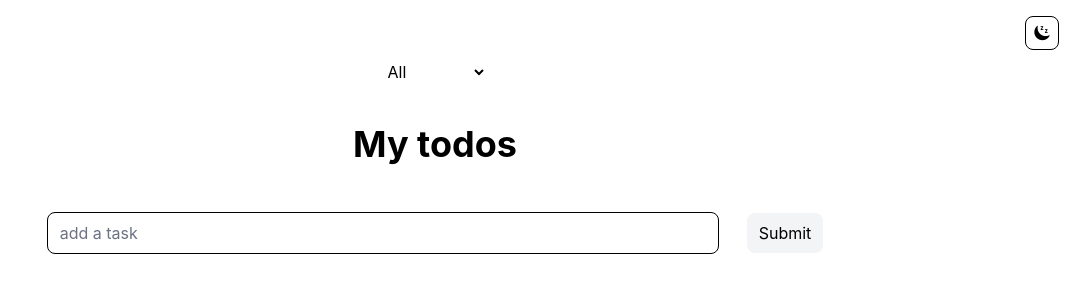
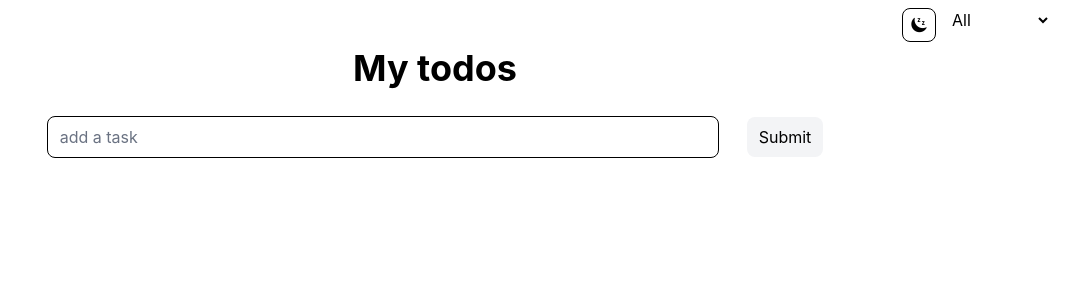
Before and after one commit to Neerrr001/learnwebdev, a React (Vite) app in the folder to-do-app/: page / in a window 1280 px wide. Shown: the top 300 px of the page, without its empty margins (205-1280 px from the left). Built offline with nearby package versions, Linux system fonts and the light colour scheme.

Commit message:
Created a top and mid section (UI-wise) to make it much more systematic

```diff
--- a/to-do-app/src/App.tsx
+++ b/to-do-app/src/App.tsx
@@ -95,9 +95,14 @@ function App() {
   }
 
   return (
-    <div className={` pt-5 gap-10 flex flex-col  items-center min-h-screen ${themeBody}`}>
+    <div className={`flex flex-col gap-4 min-h-screen ${themeBody}`}>
+      <div>
+        <div className="w-full mt-2 px-6 flex  gap-3 justify-end">
           <DarkMode toggle={toggle} screen={screen}/>
           <Filter filter ={filter} setFilter={setFilter}/>
+        </div>
+      </div>
+      <div className="flex flex-col gap-5 items-center justify-center">
         <h2 className='text-4xl font-bold'>My todos</h2>
         <div className='flex gap-3  justify-center items-center'>
           <input
@@ -139,6 +144,7 @@ function App() {
             ))}
           </ul>
         </div>
+      </div>
 
     </div>
   )
--- a/to-do-app/src/components/DarkMode.tsx
+++ b/to-do-app/src/components/DarkMode.tsx
@@ -18,7 +18,7 @@ function darkMode({toggle, screen} : DarkModeProps) {
   return (
     <div className='relative max-h-0.5'>
         <button
-        className='fixed bg-white active:scale-95   px-2 py-2 top-4 right-4 border hover:bg-gray-100 cursor-pointer rounded-lg'
+        className=' bg-white active:scale-95   px-2 py-2  border hover:bg-gray-100 cursor-pointer rounded-lg'
         onClick={toggle}>
           <img className='w-4 h-4' src= {icon} alt="" />
         </button>
@@ -28,3 +28,7 @@ function darkMode({toggle, screen} : DarkModeProps) {
 }
 
 export default darkMode
+
+
+
+// className='fixed bg-white active:scale-95   px-2 py-2 top-4 right-4 border hover:bg-gray-100 cursor-pointer rounded-lg'
--- a/to-do-app/src/components/Filter.tsx
+++ b/to-do-app/src/components/Filter.tsx
@@ -3,14 +3,14 @@ type FilterProps = {
   setFilter: React.Dispatch<React.SetStateAction<"all" | "active" | "completed">>
 }
 
-function filter({filter, setFilter}: FilterProps) {
+function Filter({filter, setFilter}: FilterProps) {
   return (
     <div className="relative ">
         <select name="" id=""
         className=""
         value={filter}
-        onChange={(e)=>{
-          const value = e.target.value
+        onChange={(e) =>{
+          const value = e.target.value as "all" | "active" | "completed"
           setFilter(value)
         }}>
           <option value="all">All</option>
@@ -22,4 +22,4 @@ function filter({filter, setFilter}: FilterProps) {
   )
 }
 
-export default filter
+export default Filter
```
Lines whose indentation alone changed are shown as unchanged.
